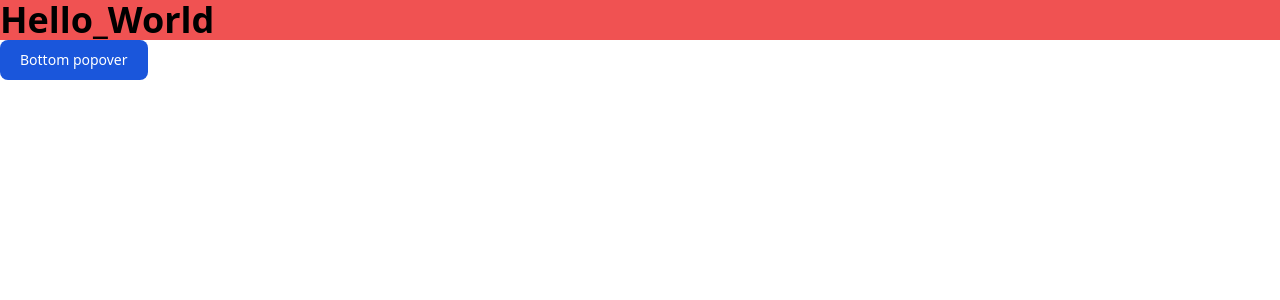
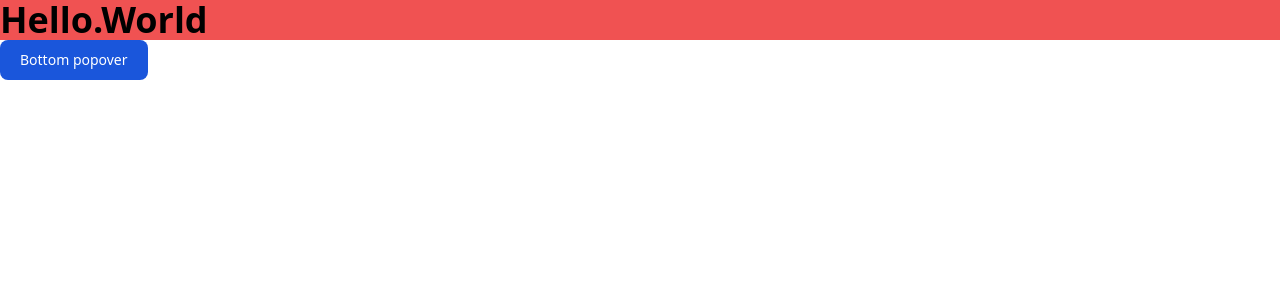
Before and after one commit to LR56c/django_web, a Django app: page / in a window 1280 px wide. Shown: the top 300 px of the page. Run offline with Django 4.2, Linux system fonts and the light colour scheme; style sheets or scripts are compiled from the project's sources; some libraries are stand-ins or nearby versions.

Commit message:
home verif 2

```diff
--- a/src/templates/pages/home.html
+++ b/src/templates/pages/home.html
@@ -3,7 +3,7 @@
 
 {% block content %}
 <!--<div class="bg-gradient-to-b from-sky-600 via-cfeBlue-100 to-cfe flex h-screen justify-center items-center text-white">-->
-  <h1 class="text-4xl font-bold bg-red-500">Hello_World</h1>
+  <h1 class="text-4xl font-bold bg-red-500">Hello.World</h1>
 
 
 <button data-popover-target="popover-bottom" data-popover-placement="bottom" type="button" class="text-white mb-3 bg-blue-700 hover:bg-blue-800 focus:ring-4 focus:outline-none focus:ring-blue-300 font-medium rounded-lg text-sm px-5 py-2.5 text-center dark:bg-blue-600 dark:hover:bg-blue-700 dark:focus:ring-blue-800">Bottom popover</button>
```
